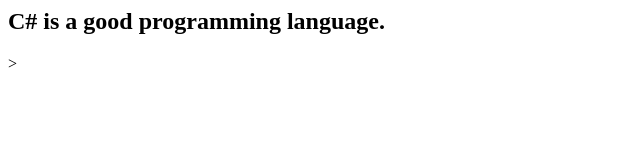
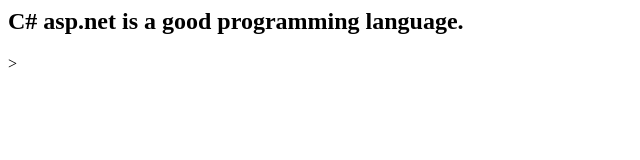
Before and after one commit to technomanuj/GITTest, a plain HTML site: page CSharp.html in a window 1280 px wide. Shown: the whole page, without its empty margins (0-640 px from the left). Drawn offline with Linux system fonts and the light colour scheme.

Commit message:
update c3

```diff
--- a/CSharp.html
+++ b/CSharp.html
@@ -3,7 +3,7 @@
         <title>Learn C#</title>
     </head>
     <body>
-        <h2>C# is a good programming language.</h2>
+        <h2>C# asp.net is a good programming language.</h2>
 
     </body>
 </html>>
```
